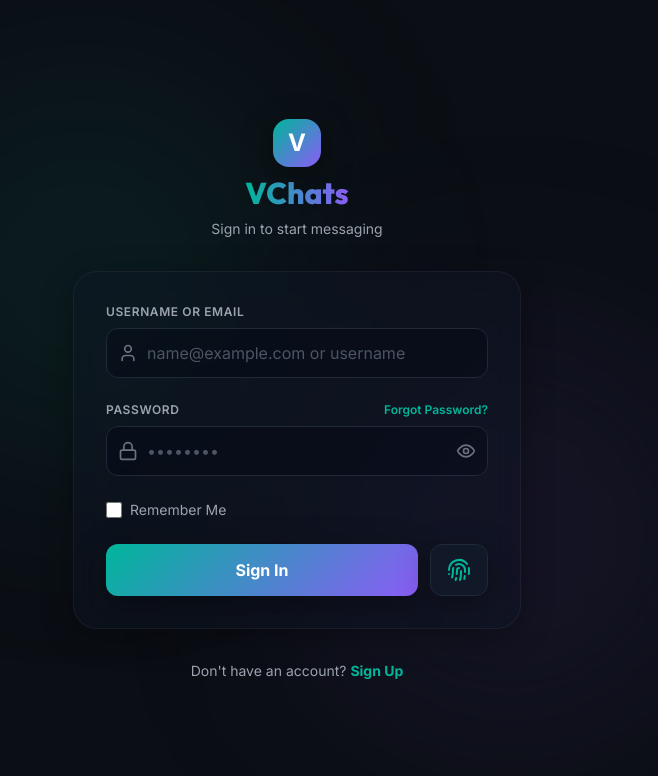
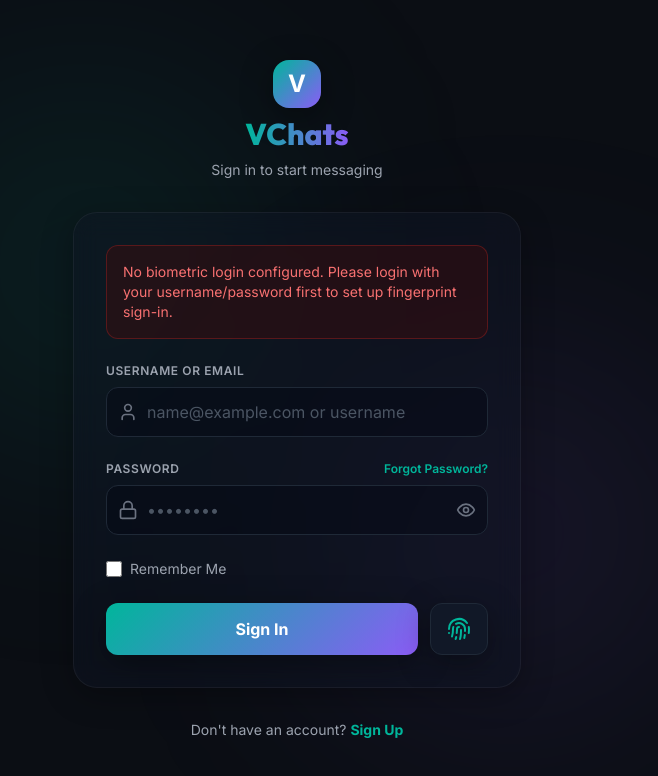
Before and after one commit to induridharani-19/vchats, a React (Vite) app in the folder frontend/: page /login in a window 1280 px wide. Both pictures are taken after a click on the button 802 px from the left and 570 px from the top of the page. Shown: the top 776 px of the page, without its empty margins (343-1001 px from the left). Built offline with nearby package versions, Linux system fonts and the light colour scheme; no server answers.

Commit message:
feat: show biometric warning alert message inline instead of browser popup alert

```diff
--- a/frontend/src/pages/Login.tsx
+++ b/frontend/src/pages/Login.tsx
@@ -25,6 +25,7 @@ const Login: React.FC = () => {
   const [showPassword, setShowPassword] = useState(false);
   const [showBiometricModal, setShowBiometricModal] = useState(false);
   const [biometricStatus, setBiometricStatus] = useState<'scanning' | 'success' | 'failed'>('scanning');
+  const [localError, setLocalError] = useState<string | null>(null);
 
   const {
     register,
@@ -36,6 +37,7 @@ const Login: React.FC = () => {
 
   const onSubmit = async (data: LoginFormData) => {
     dispatch(authStart());
+    setLocalError(null);
     try {
       // Get browser details for device logs
       const deviceName = `${(navigator as any).userAgentData?.brands?.[0]?.brand || 'Browser'} on ${(navigator as any).userAgentData?.platform || 'OS'}`;
@@ -75,9 +77,10 @@ const Login: React.FC = () => {
   };
 
   const handleBiometricLogin = async () => {
+    setLocalError(null);
     const credsStr = localStorage.getItem('vchats_biometric_credentials');
     if (!credsStr) {
-      alert("No biometric login configured. Please login with your username/password first to set up fingerprint sign-in.");
+      setLocalError("No biometric login configured. Please login with your username/password first to set up fingerprint sign-in.");
       return;
     }
 
@@ -152,9 +155,9 @@ const Login: React.FC = () => {
 
         {/* Card */}
         <div className="glass-card p-8 rounded-3xl border border-gray-800 shadow-glass">
-          {error && (
+          {(error || localError) && (
             <div className="mb-6 p-4 rounded-xl bg-red-950/40 border border-red-900/60 text-red-400 text-sm">
-              {error}
+              {error || localError}
             </div>
           )}
 
```
